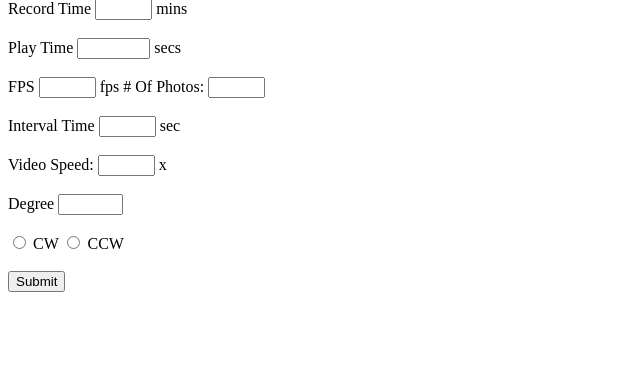
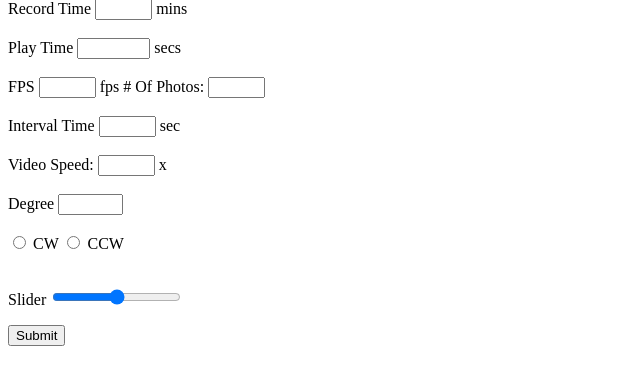
Before and after one commit to frknilisu/motion_box, a Flask app: page / in a window 1280 px wide. Shown: the part 60-445 px from the top of the page, without its empty margins (0-640 px from the left). Run offline with Flask 2, Linux system fonts and the light colour scheme; some libraries are stand-ins or nearby versions.

Commit message:
add slider into control wepbage

```diff
--- a/templates/angular_control.html
+++ b/templates/angular_control.html
@@ -36,6 +36,8 @@
         <label><input type="radio" name="direction" ng-model="direction" value="True" checked> CW </label>
         <label><input type="radio" name="direction" ng-model="direction" value="False"> CCW </label>
         <br><br>
+
+        <p>Slider   <input type="range" min="-180" max="180" name="slider" /> </p>
 
         <input type="submit" value="Submit" />
     </form>
```
